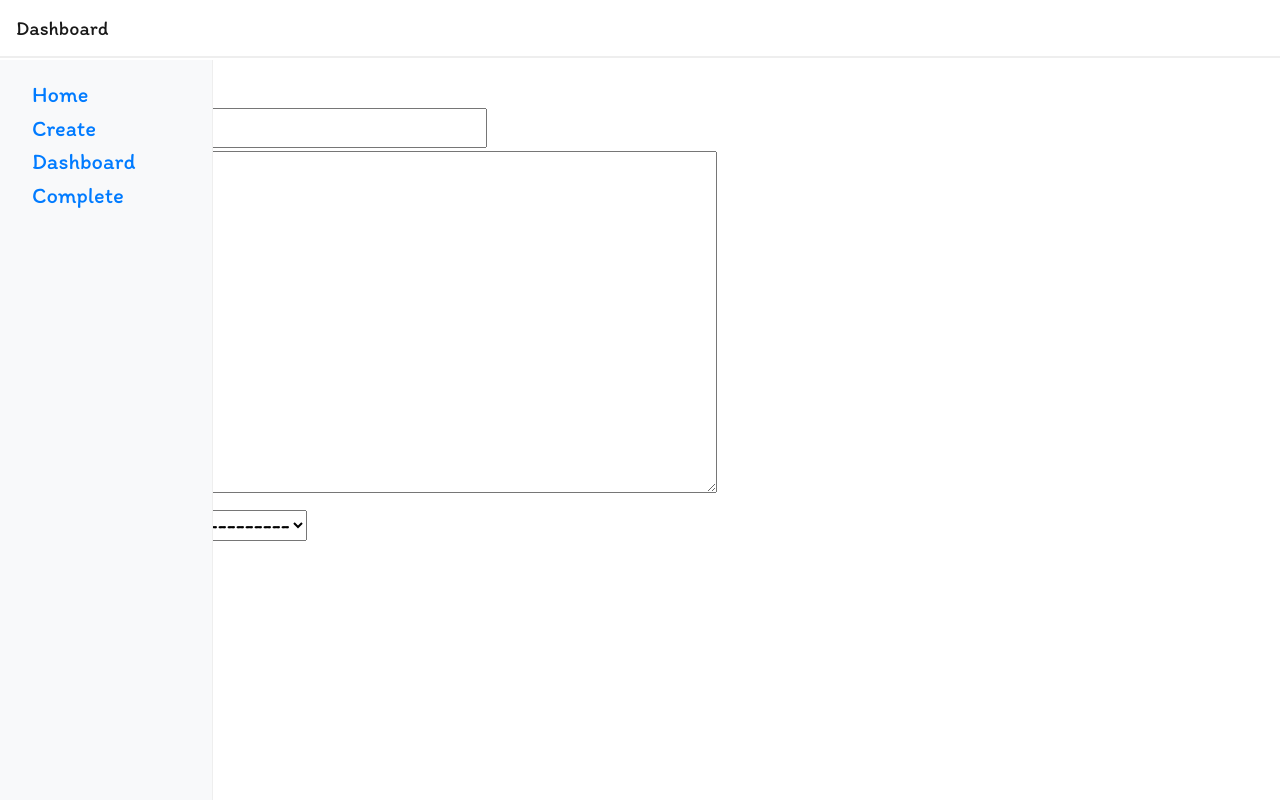
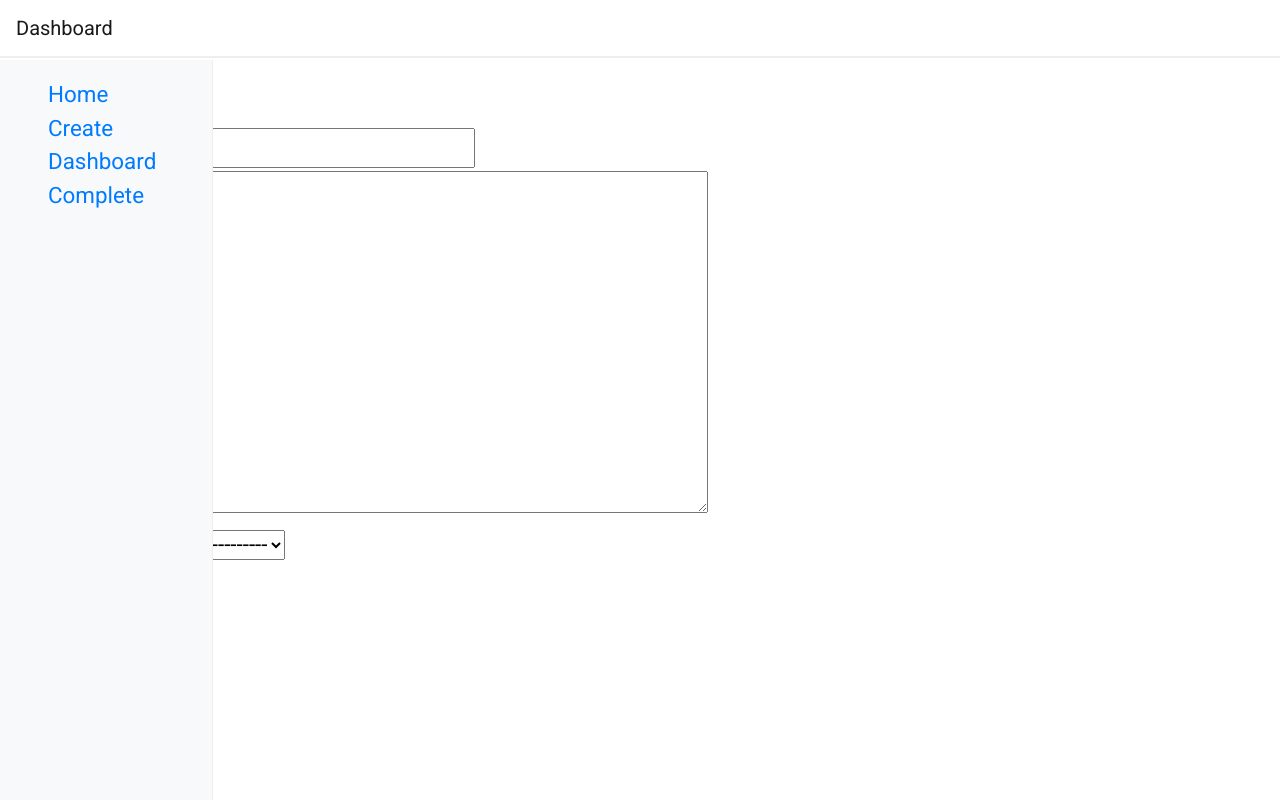
Before and after one commit to choia/bucket-list-webapp, a Django app: a page that uses posts/templates/base.html in a window 1280 px wide. Run offline with Django 3.2, Linux system fonts and the light colour scheme; the visitor is signed in with stand-in values (Sample User, id 1); data that the repository does not hold is empty; some libraries are stand-ins or nearby versions.

Commit message:
style modification

```diff
--- a/posts/templates/base.html
+++ b/posts/templates/base.html
@@ -9,7 +9,7 @@
 
     <!-- Bootstrap CSS -->
     <link rel="stylesheet" href="https://maxcdn.bootstrapcdn.com/bootstrap/4.0.0-beta.2/css/bootstrap.min.css">
-    <link href="https://fonts.googleapis.com/css?family=Itim" rel="stylesheet">
+    <link href="https://fonts.googleapis.com/css?family=Roboto" rel="stylesheet">
     <link rel="stylesheet" href="{% static 'css/styles.css' %}">
   </head>
   <body>
@@ -38,7 +38,7 @@
 
   <div class="container-fluid">
   <div class="row">
-  <div class="col-sm-3 col-md-2 d-none d-sm-block bg-light sidebar">
+  <div class="col-sm-4 col-md-2 d-none d-sm-block bg-light sidebar">
   {% block sidebar %}
   <!-- <ul class="sidebar-nav"> -->
   <ul class="nav nav-pills flex-column sidebar-nav">
@@ -53,8 +53,8 @@
   {% endblock %}
   </div>
   </div>
-  <div class="col-md-12">
-    <main role="main" class="container">
+  <div class="col-md-12 col-md-offset-2">
+    <main role="main" class="container container-custom">
     {% block content %}{% endblock %}
     </main>
   </div>
--- a/static/css/styles.css
+++ b/static/css/styles.css
@@ -1,5 +1,5 @@
 body {
-	font-family: 'Itim', cursive;
+	font-family: 'Roboto', sans-serif;
 	font-size: 1.4em;
 	padding-top: 60px;
 
@@ -21,7 +21,7 @@ body {
 /* SIDEBAR NAVIGATION LINK */
 .sidebar-nav {
 	display: block;
-    padding: .5rem 2rem;
+    padding: .5rem 3rem;
 
 }
 
@@ -30,3 +30,13 @@ body {
 	border-bottom: 2px solid #eee;
 
 }
+
+.container-custom {
+    width: 100%;
+    margin-top: 20px;
+    padding-right: 15px;
+    padding-left: 15px;
+    margin-right: auto;
+    margin-left: auto;
+
+}
```
